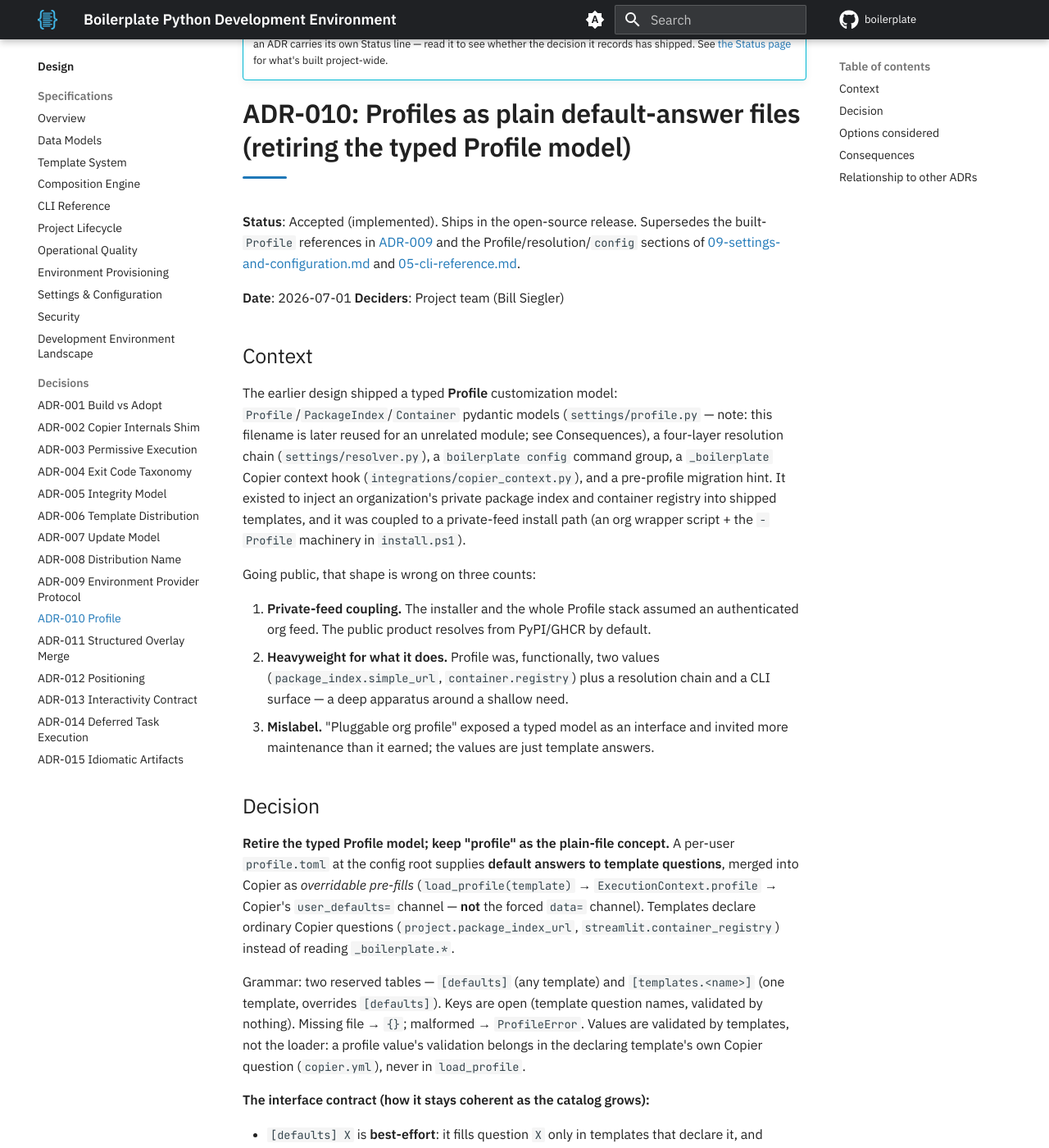
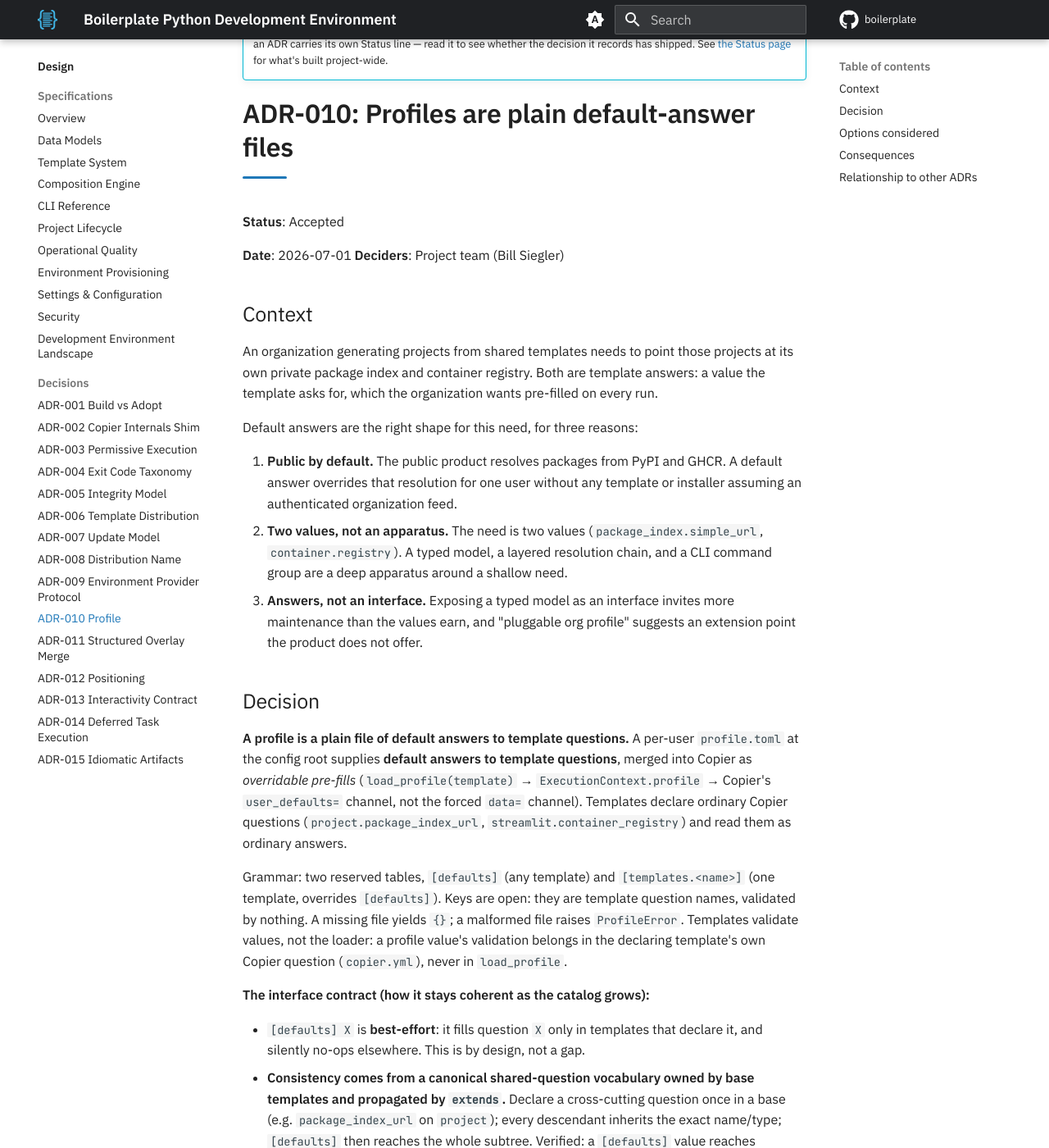
Before and after one commit to TheRealBillSiegler/boilerplate, an MkDocs documentation site: the page built from docs/design/adr-010-profile.md, in a window 1280 px wide and 1400 px high, scrolled down 236 px. Shown: the whole window at 82% size. Built offline with MkDocs 1.6.1 and Material for MkDocs 9.7.7, drawn with Linux system fonts in a browser that asks for light colours; comment, search, counter and statistics services are not loaded; the version menu is left out; some of the changed text lies outside the part shown.

Commit message:
docs(design): state ADR-010 as the current decision
The title, Status, Context and Decision state what a profile is rather
than the typed model it replaced: Status drops its implemented and
supersedes text, and Context argues from the need for default answers.
The Consequences state what the settings package exports and which
items are deferred, and no longer list the modules the retirement
removed. The ADR-009 bullets say the package-index kind extends the
plain-file profile.

Co-Authored-By: Claude Sonnet 5.5 <noreply@anthropic.com>
Co-Authored-By: Claude Opus 5.5 <noreply@anthropic.com>

```diff
--- a/docs/design/adr-010-profile.md
+++ b/docs/design/adr-010-profile.md
@@ -1,24 +1,24 @@
-# ADR-010: Profiles as plain default-answer files (retiring the typed Profile model)
+# ADR-010: Profiles are plain default-answer files
 
-**Status**: Accepted (implemented). Ships in the open-source release. Supersedes the built-`Profile` references in [ADR-009](adr-009-environment-provider-protocol.md) and the Profile/resolution/`config` sections of [09-settings-and-configuration.md](09-settings-and-configuration.md) and [05-cli-reference.md](05-cli-reference.md).
+**Status**: Accepted
 
 **Date**: 2026-07-01 **Deciders**: Project team (Bill Siegler)
 
 ## Context
 
-The earlier design shipped a typed **Profile** customization model: `Profile`/`PackageIndex`/`Container` pydantic models (`settings/profile.py` — note: this filename is later reused for an unrelated module; see Consequences), a four-layer resolution chain (`settings/resolver.py`), a `boilerplate config` command group, a `_boilerplate` Copier context hook (`integrations/copier_context.py`), and a pre-profile migration hint. It existed to inject an organization's private package index and container registry into shipped templates, and it was coupled to a private-feed install path (an org wrapper script + the `-Profile` machinery in `install.ps1`).
+An organization generating projects from shared templates needs to point those projects at its own private package index and container registry. Both are template answers: a value the template asks for, which the organization wants pre-filled on every run.
 
-Going public, that shape is wrong on three counts:
+Default answers are the right shape for this need, for three reasons:
 
-1. **Private-feed coupling.** The installer and the whole Profile stack assumed an authenticated org feed. The public product resolves from PyPI/GHCR by default.
-2. **Heavyweight for what it does.** Profile was, functionally, two values (`package_index.simple_url`, `container.registry`) plus a resolution chain and a CLI surface — a deep apparatus around a shallow need.
-3. **Mislabel.** "Pluggable org profile" exposed a typed model as an interface and invited more maintenance than it earned; the values are just template answers.
+1. **Public by default.** The public product resolves packages from PyPI and GHCR. A default answer overrides that resolution for one user without any template or installer assuming an authenticated organization feed.
+2. **Two values, not an apparatus.** The need is two values (`package_index.simple_url`, `container.registry`). A typed model, a layered resolution chain, and a CLI command group are a deep apparatus around a shallow need.
+3. **Answers, not an interface.** Exposing a typed model as an interface invites more maintenance than the values earn, and "pluggable org profile" suggests an extension point the product does not offer.
 
 ## Decision
 
-**Retire the typed Profile model; keep "profile" as the plain-file concept.** A per-user `profile.toml` at the config root supplies **default answers to template questions**, merged into Copier as *overridable pre-fills* (`load_profile(template)` → `ExecutionContext.profile` → Copier's `user_defaults=` channel — **not** the forced `data=` channel). Templates declare ordinary Copier questions (`project.package_index_url`, `streamlit.container_registry`) instead of reading `_boilerplate.*`.
+**A profile is a plain file of default answers to template questions.** A per-user `profile.toml` at the config root supplies **default answers to template questions**, merged into Copier as *overridable pre-fills* (`load_profile(template)` → `ExecutionContext.profile` → Copier's `user_defaults=` channel, not the forced `data=` channel). Templates declare ordinary Copier questions (`project.package_index_url`, `streamlit.container_registry`) and read them as ordinary answers.
 
-Grammar: two reserved tables — `[defaults]` (any template) and `[templates.<name>]` (one template, overrides `[defaults]`). Keys are open (template question names, validated by nothing). Missing file → `{}`; malformed → `ProfileError`. Values are validated by templates, not the loader: a profile value's validation belongs in the declaring template's own Copier question (`copier.yml`), never in `load_profile`.
+Grammar: two reserved tables, `[defaults]` (any template) and `[templates.<name>]` (one template, overrides `[defaults]`). Keys are open: they are template question names, validated by nothing. A missing file yields `{}`; a malformed file raises `ProfileError`. Templates validate values, not the loader: a profile value's validation belongs in the declaring template's own Copier question (`copier.yml`), never in `load_profile`.
 
 **The interface contract (how it stays coherent as the catalog grows):**
 
@@ -31,25 +31,25 @@ Grammar: two reserved tables — `[defaults]` (any template) and `[templates.<na
 **Two answer channels, kept distinct** (`ExecutionContext`):
 
 - `profile` → Copier `user_defaults=` — pre-fills the prompt, **overridable** interactively, taken as-is under `--non-interactive`. This is what a *default* means.
-- `context_data` → Copier `data=` — a **forced** answer (prompt skipped); also carries answers threaded between composition layers. Merging profile values into this channel makes them non-overridable — the exact regression the final review caught.
+- `context_data` → Copier `data=` — a **forced** answer (prompt skipped); also holds answers threaded between composition layers. Merging profile values into this channel would make them non-overridable.
 
-**Org configuration is split out of the product.** An organization layers its private config *after* the canonical public installer via an org-owned script that writes two plain files: `uv.toml` (machine package resolution + keyring/artifacts-keyring) and `%APPDATA%\boilerplate\profile.toml` (generation defaults). An organization keeps its real setup in its own repository; the public repo documents the generic pattern (fictional `acme`) in [customization.md](../customization.md).
+**Org configuration lives outside the product.** An organization layers its private config *after* the canonical public installer via an org-owned script that writes two plain files: `uv.toml` (machine package resolution + keyring/artifacts-keyring) and `%APPDATA%\boilerplate\profile.toml` (generation defaults). An organization keeps its real setup in its own repository; the public repo documents the generic pattern (fictional `acme`) in [customization.md](../customization.md).
 
 ## Options considered
 
-- **Keep Profile, de-couple the feed** — rejected: retains the typed-model weight, the `config` surface, and the resolver chain for two values that are just answers.
+- **Typed Profile model with a resolver chain and a `config` command group** — rejected: adds typed-model weight, a CLI surface, and a resolution chain for two values that are just answers.
 - **Profile via the forced `data=` channel** — rejected: makes defaults non-overridable (skips the interactive prompt); contradicts "pre-fill, overridable."
 - **Mandatory per-template variables** — rejected: overexposure; impossible to anticipate every downstream need anyway.
 - **Env-var / CLI override layers on the loader** — rejected: per-invocation overrides already exist (the interactive prompt over the pre-fills, and Copier's forced `data=` channel for scripted runs), so new layers would duplicate channels. The loader stays a plain function, never a source-pluggable resolver; an environment layer returns only if a concrete second configuration source appears.
-- **Profile (chosen)** — a thin merge over Copier's native `user_defaults`; orchestrate-don't-reimplement ([ADR-001](adr-001-build-vs-adopt.md)).
+- **Profile as default answers (chosen)** — a thin merge over Copier's native `user_defaults`; orchestrate-don't-reimplement ([ADR-001](adr-001-build-vs-adopt.md)).
 
 ## Consequences
 
-- Deleted: the typed model's `settings/profile.py`, `settings/resolver.py`, `integrations/copier_context.py`, `cli/commands/config.py`, `cli/migration_hint.py`, and their tests. `boilerplate.settings` now exports `Settings`, `ProfileError`, `load_profile` — from a new, unrelated `settings/profile.py` module (the plain default-answers loader; the filename is reused, the code is not). **Breaking**: `boilerplate config` and the `profiles/`+`settings.toml` files are gone.
-- [ADR-009](adr-009-environment-provider-protocol.md)'s `package-index` provider kind should extend the profile, not the retired Profile model; its "built Profile" naming hazard is resolved by this retirement.
-- The retired resolver's fail-loud guard ("never silently fall back to the public index") protected one state — a *declared* profile that fails to load — which no longer exists: a missing `profile.toml` legitimately yields `{}`. The publish-safety concern relocated to where publishing happens: a generated project's publish step should fail closed when no explicit target is configured. Boilerplate core stamps values and holds no publish opinion. No first-party template ships a publish workflow yet, so nothing enforces this today — a gap to close when one does, not an oversight.
-- **Deferred, not built** (each with its own trigger):
-    - *Named default sets*: one file per set plus an active pointer, switched by a repurposed `config` command; every render announces the active set — the loud toggle is part of the design, not polish (a silently stale org/personal switch is the failure mode). Build when a user actually juggles contexts.
+- `boilerplate.settings` exports `Settings`, `ProfileError`, and `load_profile`; the loader lives in `settings/profile.py`.
+- [ADR-009](adr-009-environment-provider-protocol.md)'s `package-index` provider kind extends the plain-file profile.
+- A missing `profile.toml` legitimately yields `{}`, so the loader has no *declared profile that fails to load* state to guard against silently falling back to the public index. The publish-safety concern belongs where publishing happens: a generated project's publish step should fail closed when no explicit target is configured. Boilerplate core stamps values and holds no publish opinion.
+- **Deferred** (each with its own trigger):
+    - *Named default sets*: one file per set plus an active pointer, switched by a `config` command; every render announces the active set — the loud toggle is part of the design, not polish (a silently stale org/personal switch is the failure mode). Build when a user actually juggles contexts.
     - *Warn-on-unknown-key lint + per-template key discoverability* — the best-effort model's safety net. Build when the catalog is large enough for key collisions and typos to bite.
     - *Profile-declared user tasks*: a `tasks = [...]` list appended to the composition engine's existing `_tasks` accumulation, run last after all template tasks. Interim answer: your own script after `boilerplate new`. Build when someone demonstrably re-runs the same script after every generation.
     - *Shareable-set trust*: profiles are trusted only because they are user-local files. If sets ever become distributable, fetching needs SHA-pinned verification — the trust boundary changes the moment the file crosses a machine boundary. Until then, distribution is the org script's business.
@@ -57,5 +57,5 @@ Grammar: two reserved tables — `[defaults]` (any template) and `[templates.<na
 ## Relationship to other ADRs
 
 - [ADR-001](adr-001-build-vs-adopt.md) — orchestrate, don't reimplement: the profile is a merge over Copier's own channel, adding only the `profile.toml` grammar.
-- [ADR-009](adr-009-environment-provider-protocol.md) — superseded re: the built Profile.
+- [ADR-009](adr-009-environment-provider-protocol.md) — its `package-index` provider kind extends the plain-file profile.
 - [ADR-011](adr-011-structured-overlay-merge.md) — the structured-content customization gap that the profile (values only) does not close.
```
